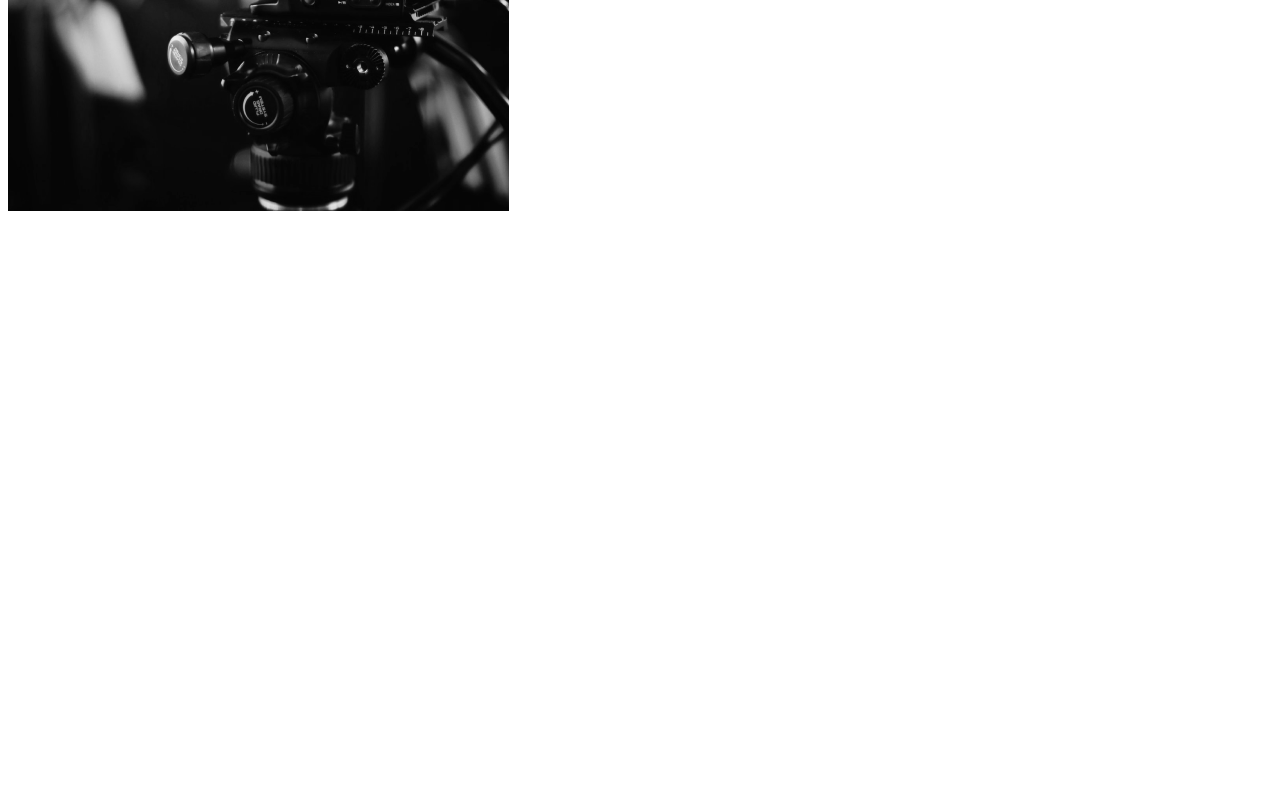
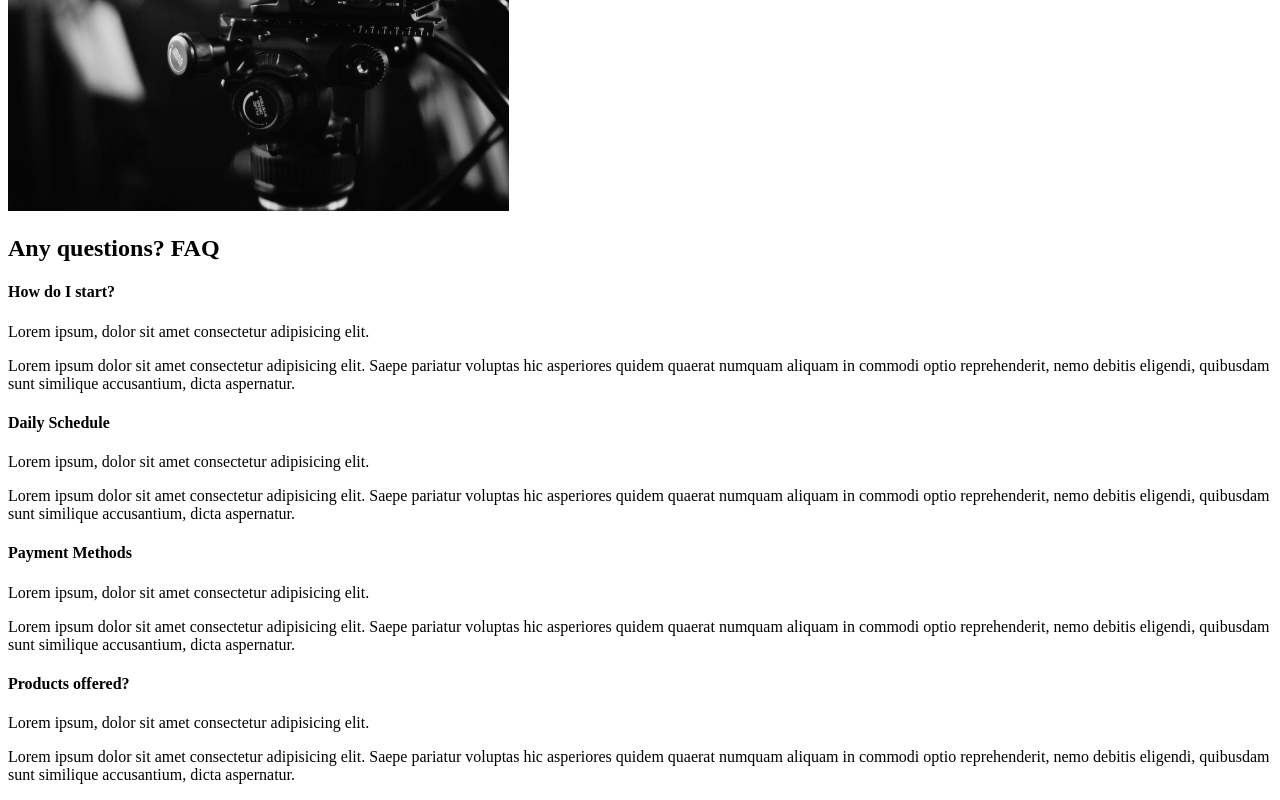
Before and after one commit to Beekasha/dev-portfolio-react, a React (Create React App) app: page / in a window 1280 px wide. Shown: the part 2171-2971 px from the top of the page. Before the commit the page ends 2394 px from the top, so only its background shows below. Built offline with nearby package versions, Linux system fonts and the light colour scheme.

Commit message:
FAQ section

```diff
--- /dev/null
+++ b/src/components/FaqSection.js
@@ -0,0 +1,49 @@
+
+const FaqSection = () => {
+    return(
+        <div className="faq">
+            <h2>
+                Any questions? <span>FAQ</span>
+            </h2>
+            <div className="question">
+                <h4>How do I start?</h4>
+                <div className="answer">
+                    <p>Lorem ipsum, dolor sit amet consectetur adipisicing elit. </p>
+                    <p>
+                        Lorem ipsum dolor sit amet consectetur adipisicing elit. Saepe pariatur voluptas hic asperiores quidem quaerat numquam aliquam in commodi optio reprehenderit, nemo debitis eligendi, quibusdam sunt similique accusantium, dicta aspernatur.
+                    </p>
+                </div>
+            </div>
+            <div className="question">
+                <h4>Daily Schedule</h4>
+                <div className="answer">
+                    <p>Lorem ipsum, dolor sit amet consectetur adipisicing elit. </p>
+                    <p>
+                        Lorem ipsum dolor sit amet consectetur adipisicing elit. Saepe pariatur voluptas hic asperiores quidem quaerat numquam aliquam in commodi optio reprehenderit, nemo debitis eligendi, quibusdam sunt similique accusantium, dicta aspernatur.
+                    </p>
+                </div>
+            </div>
+            <div className="question">
+                <h4>Payment Methods</h4>
+                <div className="answer">
+                    <p>Lorem ipsum, dolor sit amet consectetur adipisicing elit. </p>
+                    <p>
+                        Lorem ipsum dolor sit amet consectetur adipisicing elit. Saepe pariatur voluptas hic asperiores quidem quaerat numquam aliquam in commodi optio reprehenderit, nemo debitis eligendi, quibusdam sunt similique accusantium, dicta aspernatur.
+                    </p>
+                </div>
+            </div>
+            <div className="question">
+                <h4>Products offered?</h4>
+                <div className="answer">
+                    <p>Lorem ipsum, dolor sit amet consectetur adipisicing elit. </p>
+                    <p>
+                        Lorem ipsum dolor sit amet consectetur adipisicing elit. Saepe pariatur voluptas hic asperiores quidem quaerat numquam aliquam in commodi optio reprehenderit, nemo debitis eligendi, quibusdam sunt similique accusantium, dicta aspernatur.
+                    </p>
+                </div>
+            </div>
+        </div>
+
+    )
+}
+
+export default FaqSection;
--- a/src/pages/AboutUs.js
+++ b/src/pages/AboutUs.js
@@ -1,12 +1,14 @@
 import React from 'react';
 import AboutSection from '../components/AboutSection'
 import ServicesSection from '../components/ServicesSection'
+import FaqSection from '../components/FaqSection'
 
 const AboutUs = () => {
     return(
         <>
             <AboutSection />
             <ServicesSection />
+            <FaqSection />
         </>
     )
 }
```
Also changed, not shown: 1 other file (tests, documents, lock files or other folders).
